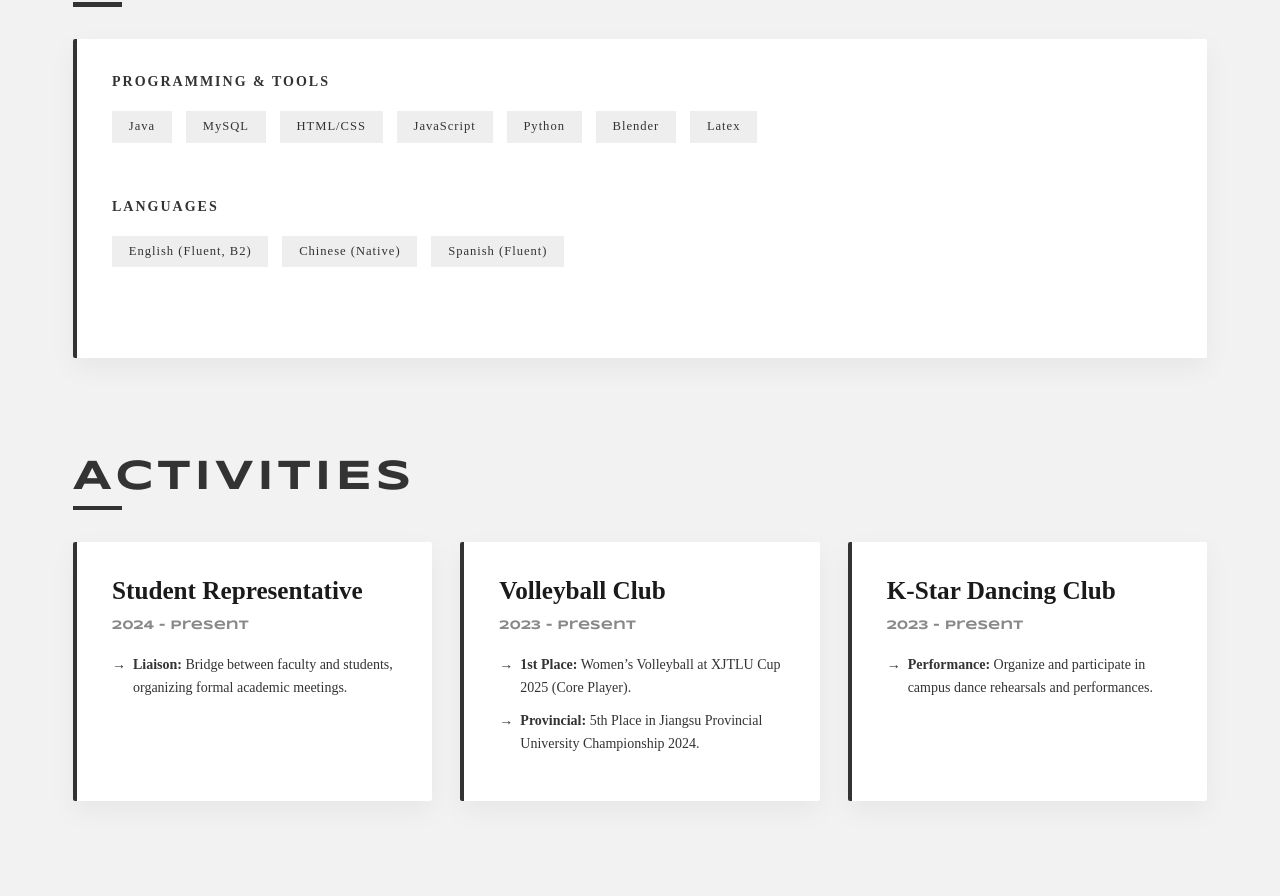
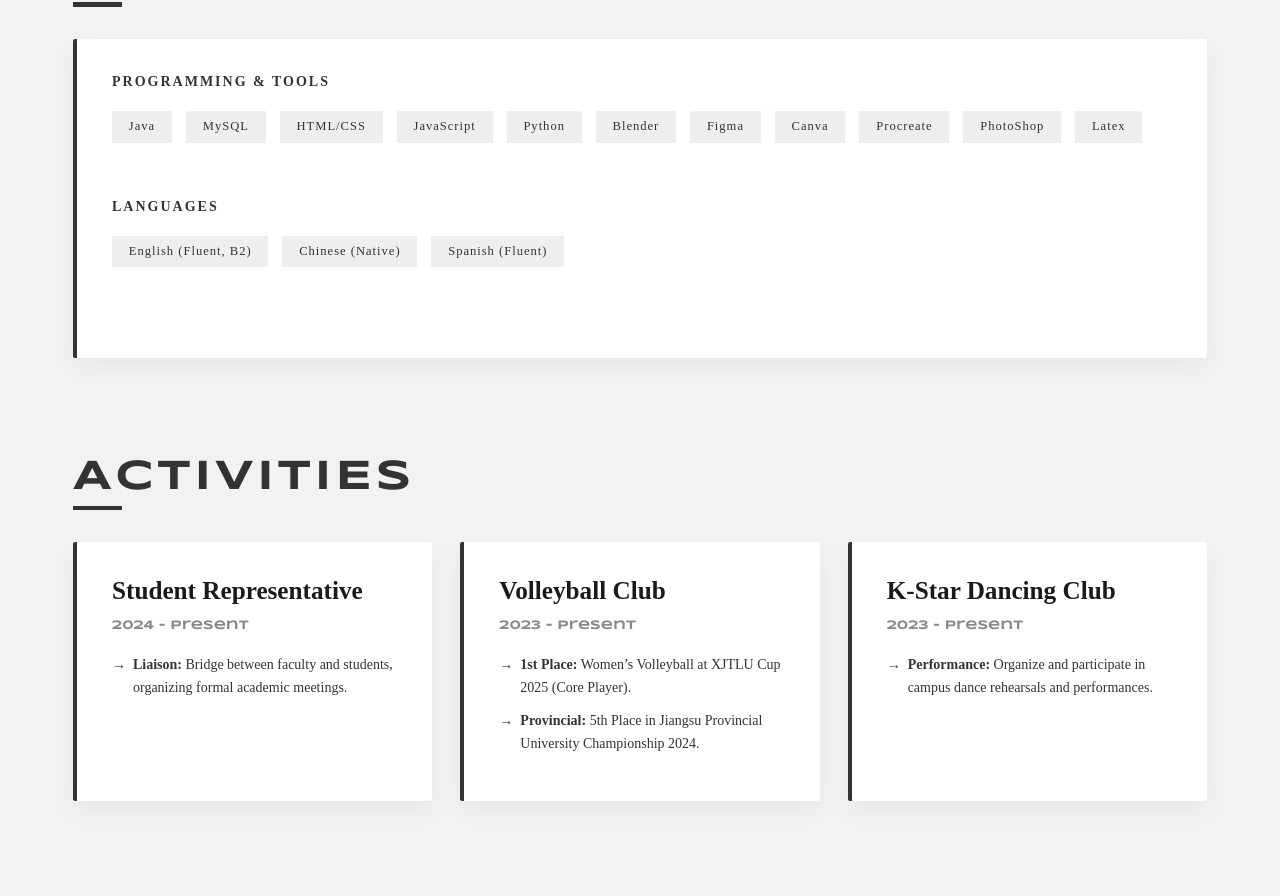
Before and after one commit to Qiiii-Cicy/QiWebsite, a plain HTML site: page information.html in a window 1280 px wide. Shown: the part 1273-2169 px from the top of the page. Drawn offline with nearby package versions, Linux system fonts and the light colour scheme; a web font is replaced by a local one.

Commit message:
upload technical skills

```diff
--- a/information.html
+++ b/information.html
@@ -99,6 +99,10 @@
                         <span class="skill-tag">JavaScript</span>
                         <span class="skill-tag">Python</span>
                         <span class="skill-tag">Blender</span>
+                        <span class="skill-tag">Figma</span>
+                        <span class="skill-tag">Canva</span>
+                        <span class="skill-tag">Procreate</span>
+                        <span class="skill-tag">PhotoShop</span>
                         <span class="skill-tag">Latex</span>
                     </div>
                 </div>
```
